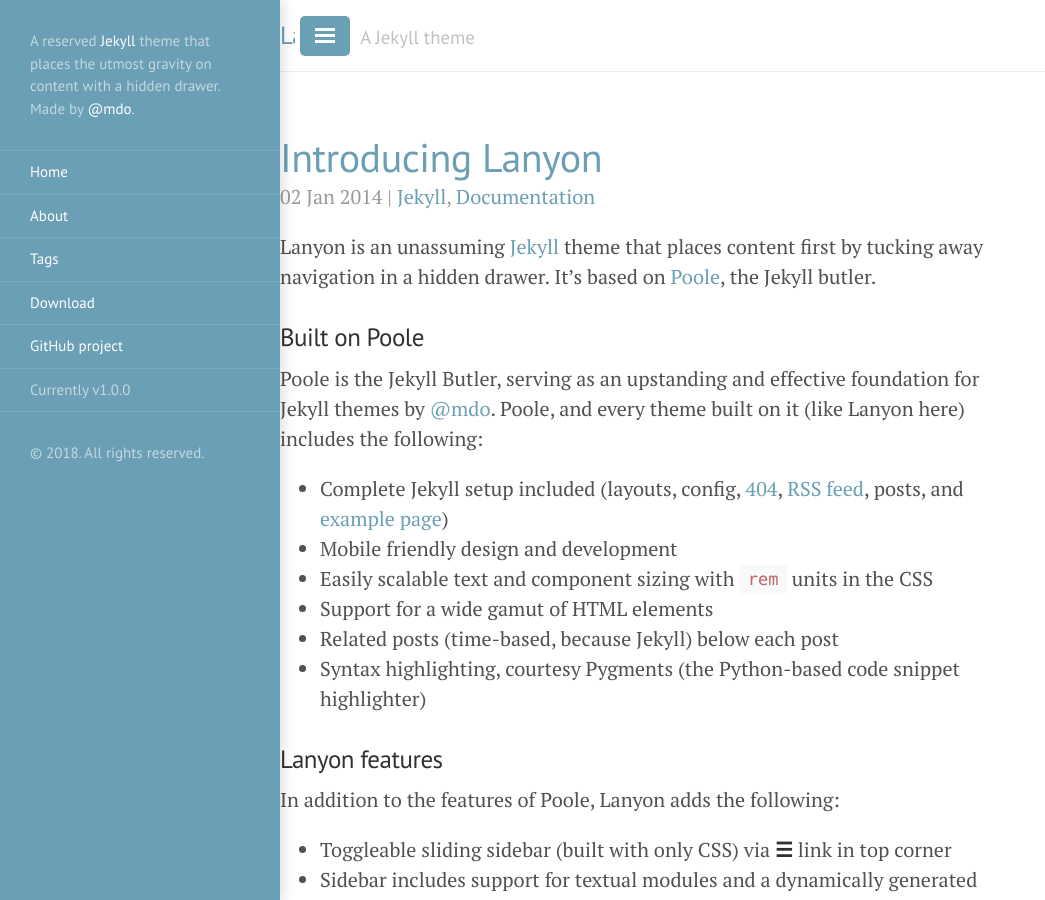
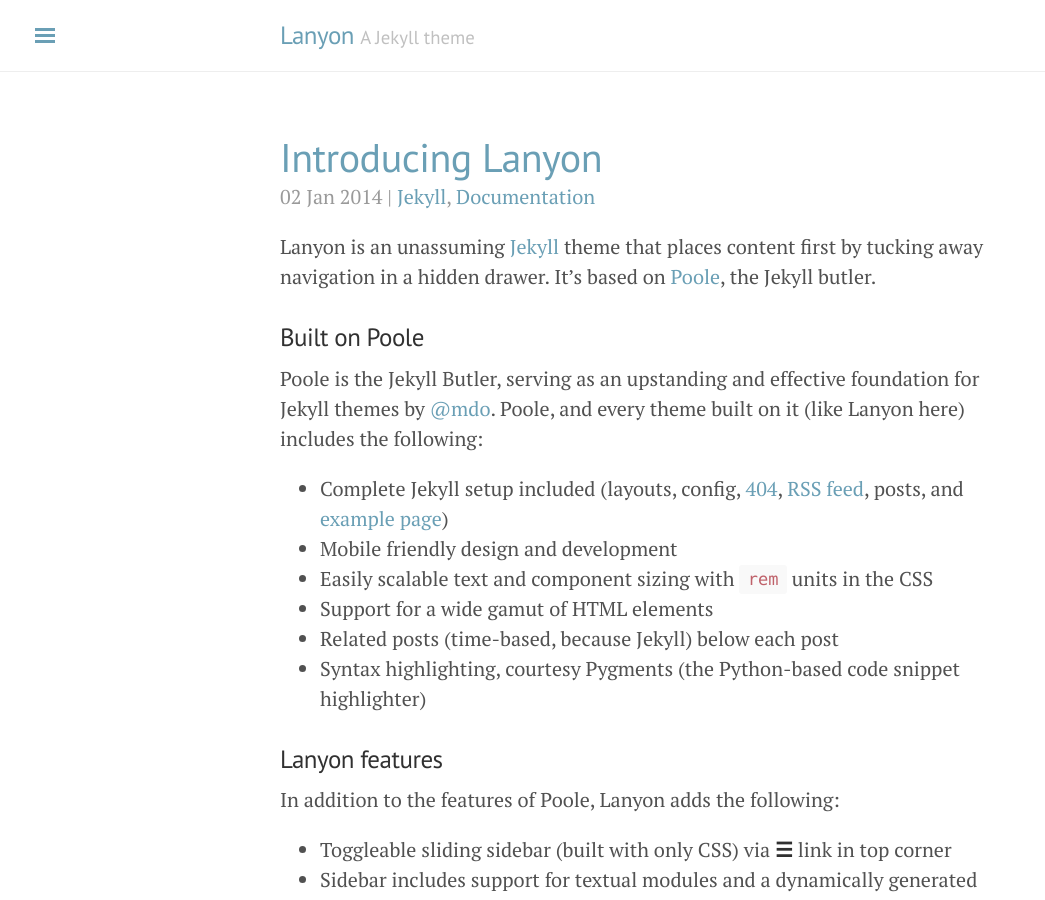
Before and after one commit to SuperElephant/blog_jekyll, a Jekyll site: the page built from index.html, in a window 1280 px wide and 900 px high. Shown: the whole window, without its empty margins (0-1045 px from the left). Built offline with Jekyll 4.4.1, drawn with Linux system fonts in a browser that asks for light colours; the list of posts is cut into pages by our own code.

Commit message:
theme amend

```diff
--- a/_includes/sidebar.html
+++ b/_includes/sidebar.html
@@ -1,6 +1,6 @@
 <!-- Target for toggling the sidebar `.sidebar-checkbox` is for regular
      styles, `#sidebar-checkbox` for behavior. -->
-<input type="checkbox" class="sidebar-checkbox" id="sidebar-checkbox" {% if page.title !="About" %} checked {% endif %}>
+<input type="checkbox" class="sidebar-checkbox" id="sidebar-checkbox" {% if page.title =="" %} checked {% endif %}>
 
 <!-- Toggleable sidebar -->
 <div class="sidebar" id="sidebar">
```
